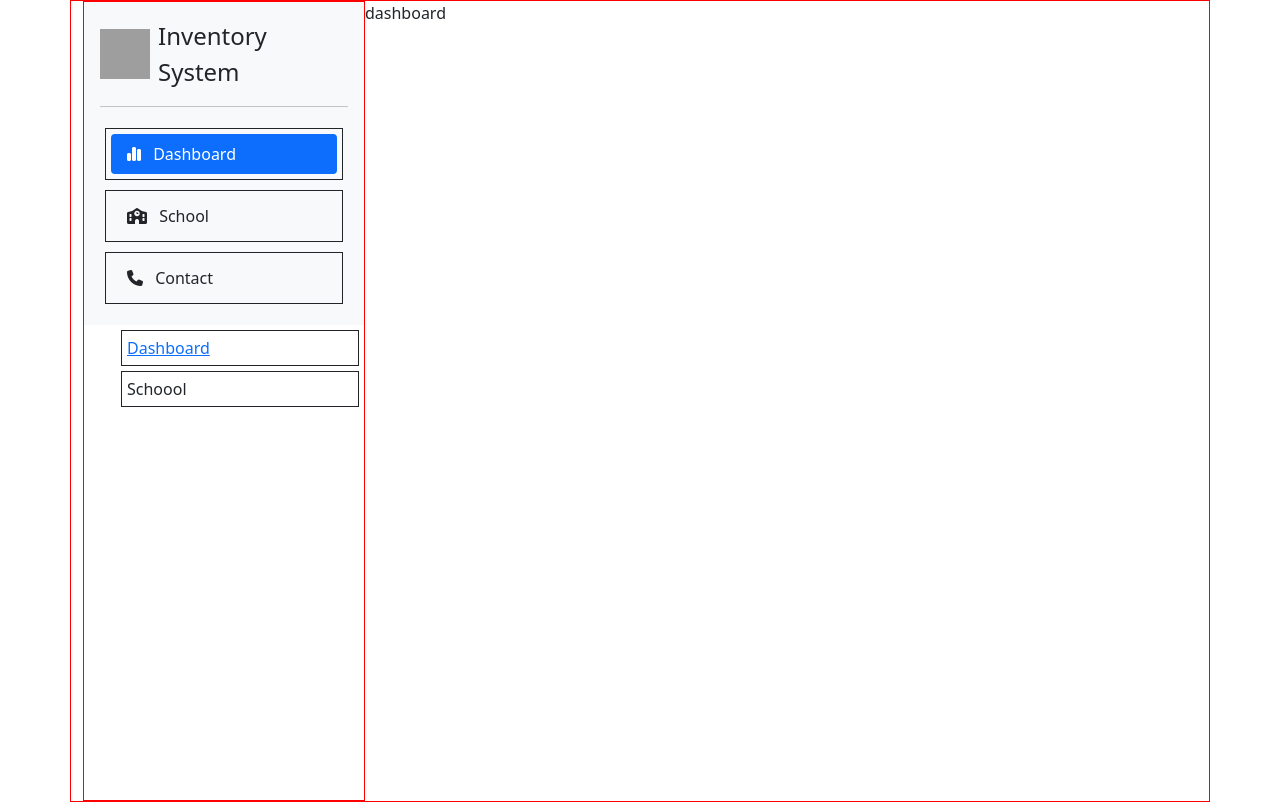
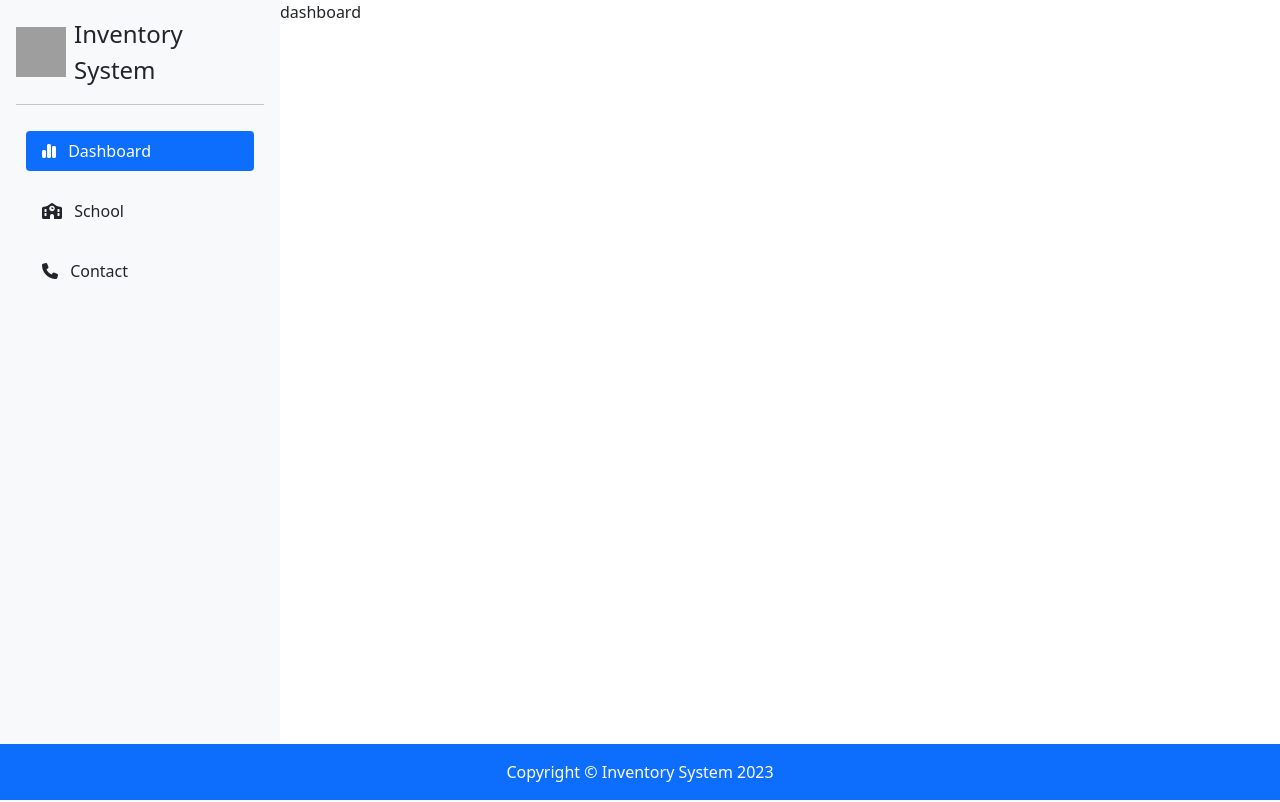
Before and after one commit to Renz-Capena/inventory-system, a PHP site: page /admin_dashboard.php in a window 1280 px wide. Run offline with PHP 8.4, Linux system fonts and the light colour scheme; grey boxes are pictures that could not be loaded.

Commit message:
add some design

```diff
--- a/admin_dashboard.php
+++ b/admin_dashboard.php
@@ -16,10 +16,10 @@
     <link rel="stylesheet" href="https://cdnjs.cloudflare.com/ajax/libs/font-awesome/6.2.1/css/all.min.css" integrity="sha512-MV7K8+y+gLIBoVD59lQIYicR65iaqukzvf/nwasF0nqhPay5w/9lJmVM2hMDcnK1OnMGCdVK+iQrJ7lzPJQd1w==" crossorigin="anonymous" referrerpolicy="no-referrer" />
 </head>
 <body>
-    <div class='container'>
+    <div class='container m-0 p-0 d-flex'>
         <div class='nav_wrapper'>
             <nav>
-                <div class="d-flex flex-column flex-shrink-0 p-3 bg-light" style="width: 280px;">
+                <div class="d-flex flex-column flex-shrink-0 p-3 bg-light" style="width: 280px; height:100vh">
                     <a href="/" class="d-flex align-items-center mb-3 mb-md-0 me-md-auto link-dark text-decoration-none">
                     <img class="bi me-2" width="50" height="50" src="https://sdovalenzuelacity.deped.gov.ph/wp-content/uploads/2021/04/New-DO-Logo.png" alt="logo">
                     <span class="fs-4">Inventory System</span>
@@ -46,10 +46,10 @@
                     </li>
                     </ul>
                 </div>
-                <ul>
+                <!-- <ul>
                     <li><a href="javascript:window.location.reload(true)">Dashboard</a></li>
                     <li id='schoolBtn'>Schoool</li>
-                </ul>
+                </ul> -->
             </nav>
         </div>
 
@@ -190,6 +190,6 @@
     </script>
     <script src="https://cdn.jsdelivr.net/npm/bootstrap@5.0.2/dist/js/bootstrap.min.js" integrity="sha384-cVKIPhGWiC2Al4u+LWgxfKTRIcfu0JTxR+EQDz/bgldoEyl4H0zUF0QKbrJ0EcQF" crossorigin="anonymous"></script>
     <script src="https://cdn.jsdelivr.net/npm/bootstrap@5.3.0-alpha1/dist/js/bootstrap.bundle.min.js"></script>
-
+    <?php include 'footer.php' ?>
 </body>
 </html>
--- a/css/admin_dashboard.css
+++ b/css/admin_dashboard.css
@@ -6,17 +6,17 @@ ul{
     list-style: none;
 }
 .nav_wrapper{
-    border: 1px solid red;
+    /* border: 1px solid red; */
     width: fit-content;
-    height: 100vh;
+    /* min-height: 1000px; */
 }
 .nav_wrapper li{
-    border: 1px solid;
+    /* border: 1px solid; */
     margin: 5px;
     padding: 5px;
     cursor: pointer;
 }
-.container{
+/* .container{
     border: 1px solid red;
     display: flex;
-}
+} */
```
